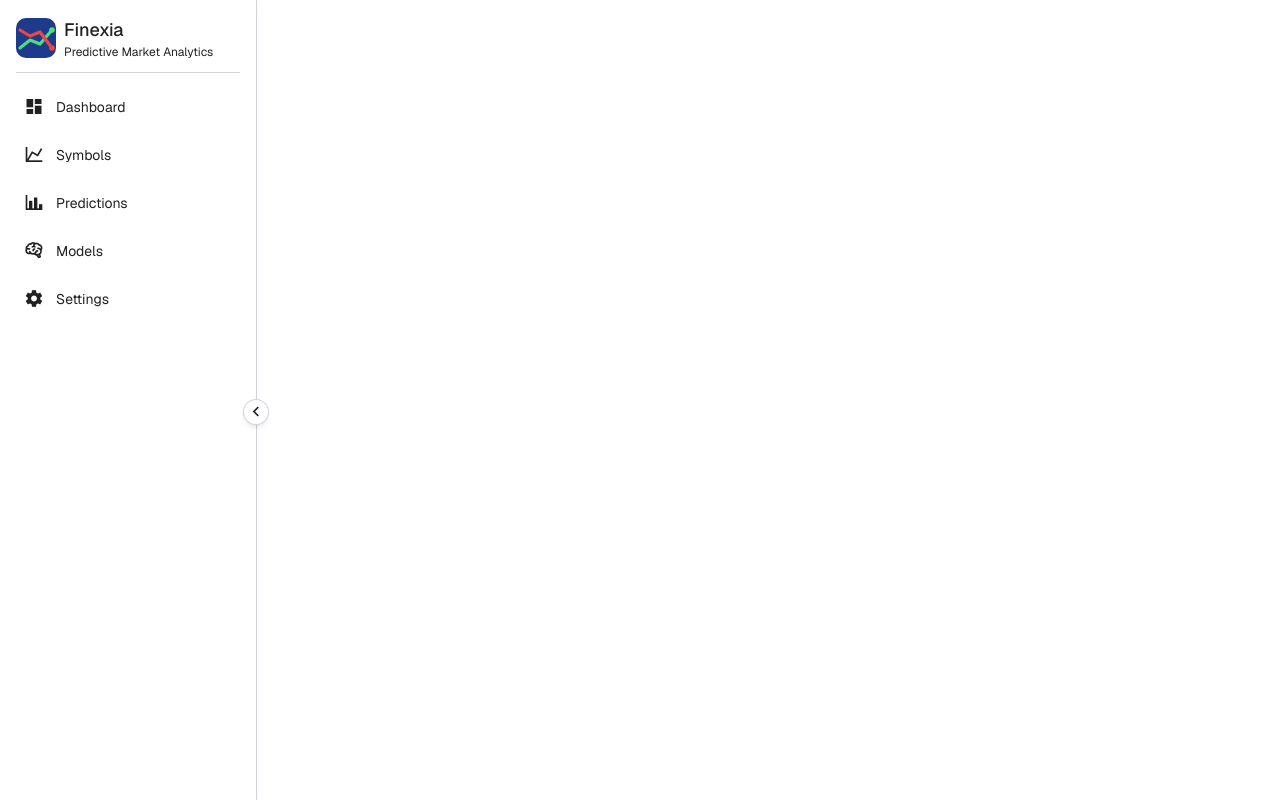
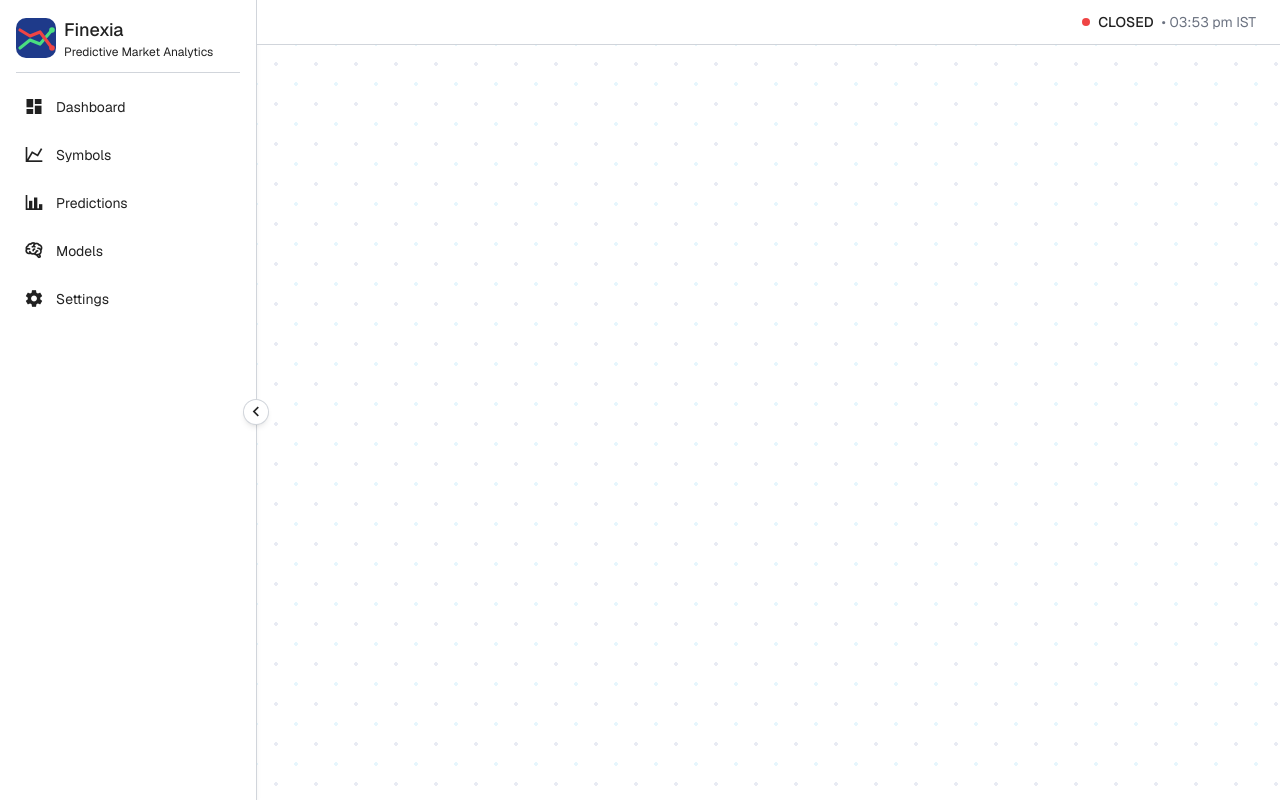
Before and after one commit to akashsinga/finexia, a Vue app in the folder frontend/: page /app in a window 1280 px wide. Built offline with nearby package versions, Linux system fonts and the light colour scheme; no server answers.

Commit message:
Layout changes

```diff
--- a/frontend/src/layouts/DefaultLayout.vue
+++ b/frontend/src/layouts/DefaultLayout.vue
@@ -1,5 +1,6 @@
 <template>
   <div class="app-container">
+    <!-- Sidebar -->
     <div class="sidebar" :class="{ collapsed }">
       <!-- Header -->
       <div class="sidebar-header">
@@ -46,6 +47,22 @@
         </div>
       </div>
     </div>
+
+    <!-- Main Content -->
+    <div :class="['main-content', { collapsed }]">
+      <div class="header">
+        <h1 class="page-title">{{ $route.meta.title }}</h1>
+        <div class="market-status flex items-center space-x-2 text-sm">
+          <span :class="['status-dot', marketStatus === 'LIVE' ? 'bg-green-500' : 'bg-red-500']"></span>
+          <span class="font-medium">{{ marketStatus }}</span>
+          <span class="text-gray-500">• {{ formattedTime }} IST</span>
+        </div>
+      </div>
+
+      <div class="content-area">
+        <router-view />
+      </div>
+    </div>
   </div>
 </template>
 
@@ -56,6 +73,9 @@ export default {
   data() {
     return {
       collapsed: false,
+      marketOpenTime: '09:15',
+      marketCloseTime: '15:30',
+      currentTime: new Date(),
       navItems: [
         { title: 'Dashboard', icon: 'mdi-view-dashboard', pathName: 'Dashboard' },
         { title: 'Symbols', icon: 'mdi-chart-line', pathName: 'SymbolsExplorer' },
@@ -68,23 +88,51 @@ export default {
   computed: {
     authStore() {
       return useAuthStore()
+    },
+    marketStatus: function () {
+      const now = this.currentTime
+      const open = new Date(now)
+      const close = new Date(now)
+
+      const [openH, openM] = this.marketOpenTime.split(':')
+      const [closeH, closeM] = this.marketCloseTime.split(':')
+
+      open.setHours(openH, openM, 0)
+      close.setHours(closeH, closeM, 0)
+
+      return now >= open && now <= close ? 'LIVE' : 'CLOSED'
+    },
+    formattedTime: function () {
+      return this.currentTime.toLocaleTimeString('en-IN', { hour: '2-digit', minute: '2-digit' })
     }
   },
   methods: {
-    toggleSidebar() {
+    toggleSidebar: function () {
       this.collapsed = !this.collapsed
     },
-    logout() {
+    logout: function () {
       this.authStore.logout()
       this.$router.push({ name: 'Login' })
     }
+  },
+  mounted() {
+    this._clock = setInterval(() => {
+      this.currentTime = new Date()
+    }, 60000)
+  },
+  beforeUnmount() {
+    clearInterval(this._clock)
   }
 }
 </script>
 
 <style lang="postcss" scoped>
 .app-container {
-  @apply flex min-h-screen;
+  @apply flex min-h-screen w-full;
+}
+
+.status-dot {
+  @apply w-2 h-2 rounded-full;
 }
 
 .sidebar {
@@ -192,7 +240,7 @@ export default {
         @apply flex items-center space-x-3 pr-3 py-1;
 
         .avatar {
-          @apply w-8 aspect-square min-w-[2] flex-shrink-0 rounded-full bg-primary text-white flex items-center justify-center font-semibold text-base;
+          @apply w-8 aspect-square min-w-[2rem] flex-shrink-0 rounded-full bg-primary text-white flex items-center justify-center font-semibold text-base;
         }
 
         .user-info {
@@ -230,4 +278,27 @@ export default {
     }
   }
 }
+
+.main-content {
+  @apply flex flex-col min-h-screen transition-all duration-300 w-full pl-64;
+
+  &.collapsed {
+    @apply pl-16;
+  }
+
+  .header {
+    @apply sticky top-0 z-10 bg-white ring-1 ring-gray-300 ml-[1px] px-6 py-3 flex items-center justify-between;
+
+    .page-title {
+      @apply text-lg font-medium;
+    }
+  }
+
+  .content-area {
+    @apply flex-1 p-6 overflow-auto;
+    background: radial-gradient(circle, rgba(30, 58, 138, 0.1) 2px, transparent 2px), radial-gradient(circle, rgba(14, 165, 233, 0.1) 2px, transparent 2px);
+    background-size: 40px 40px;
+    background-position: 0 0, 20px 20px;
+  }
+}
 </style>
```
